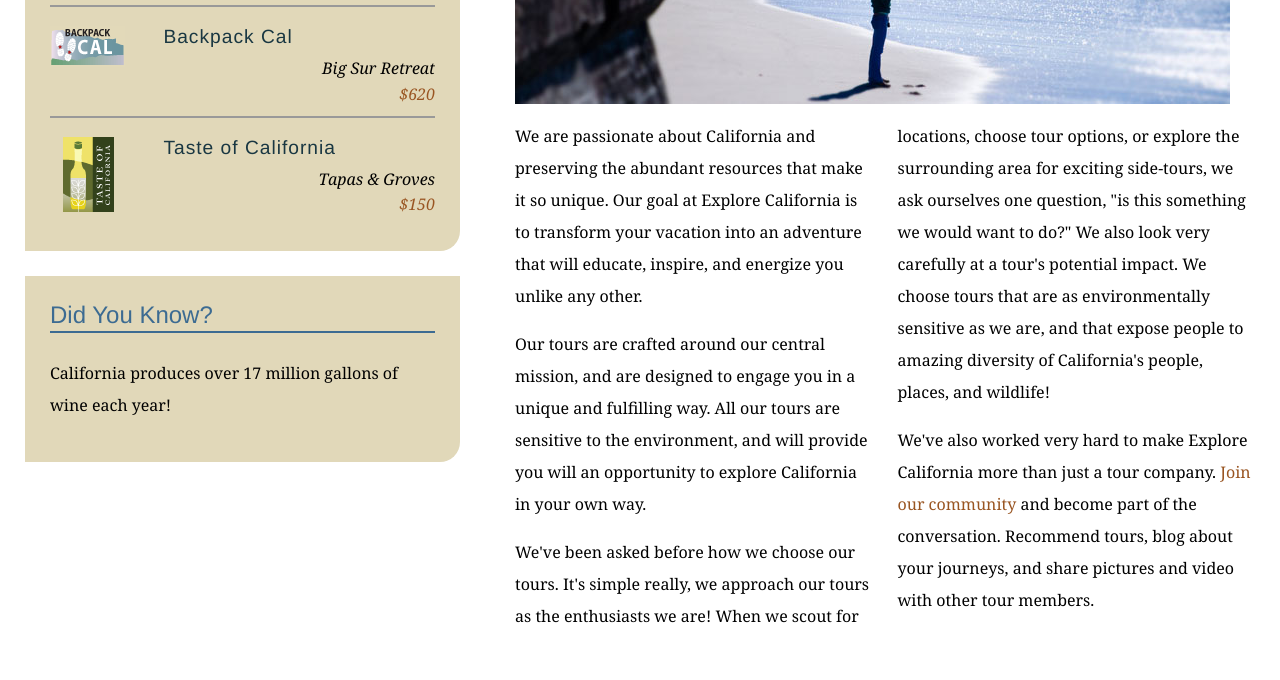
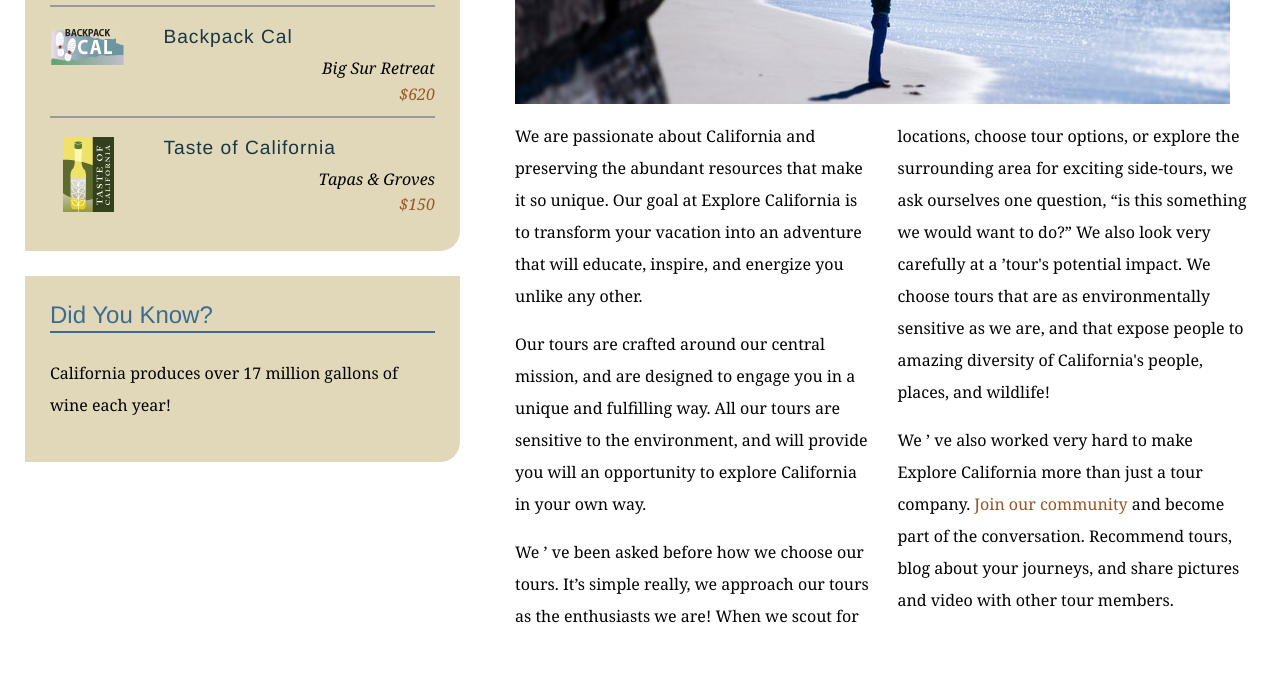
Before and after one commit to azeemtoor/explore_california, a plain HTML site: page mission.html in a window 1280 px wide. Shown: the part 580-1260 px from the top of the page. Drawn offline with Linux system fonts and the light colour scheme.

Commit message:
replaces double quotes with curly quotes

```diff
--- a/mission.html
+++ b/mission.html
@@ -64,8 +64,8 @@
           <div class="multiCol">
             <p>We are passionate about California and preserving the abundant resources that make it so unique. Our goal at Explore California is to transform your vacation into an adventure that will educate, inspire, and energize you unlike any other.</p>
             <p>Our tours are crafted around our central mission, and are designed to engage you in a unique and fulfilling way. All our tours are sensitive to the environment, and will provide you will an opportunity to explore California in your own way.</p>
-            <p>We've been asked before how we choose our tours. It's simple really, we approach our tours as the enthusiasts we are! When we scout for locations, choose tour options, or explore the surrounding area for exciting side-tours, we ask ourselves one question, &quot;is this something we would want to do?&quot; We also look very carefully at a tour's potential impact. We choose tours that are as environmentally sensitive as we are, and that expose people to amazing diversity of California's people, places, and wildlife!</p>
-            <p>We've also worked very hard to make Explore California more than just a tour company. <a href="explorers/join.html">Join our community</a> and become part of the conversation. Recommend tours, blog about your journeys, and share pictures and video with other tour members.</p>
+            <p>We &rsquo; ve been asked before how we choose our tours. It&rsquo;s simple really, we approach our tours as the enthusiasts we are! When we scout for locations, choose tour options, or explore the surrounding area for exciting side-tours, we ask ourselves one question, &ldquo;is this something we would want to do?&rdquo; We also look very carefully at a &rsquo;tour's potential impact. We choose tours that are as environmentally sensitive as we are, and that expose people to amazing diversity of California's people, places, and wildlife!</p>
+            <p>We &rsquo; ve also worked very hard to make Explore California more than just a tour company. <a href="explorers/join.html">Join our community</a> and become part of the conversation. Recommend tours, blog about your journeys, and share pictures and video with other tour members.</p>
           </div>
         </div>
       </div>
```
